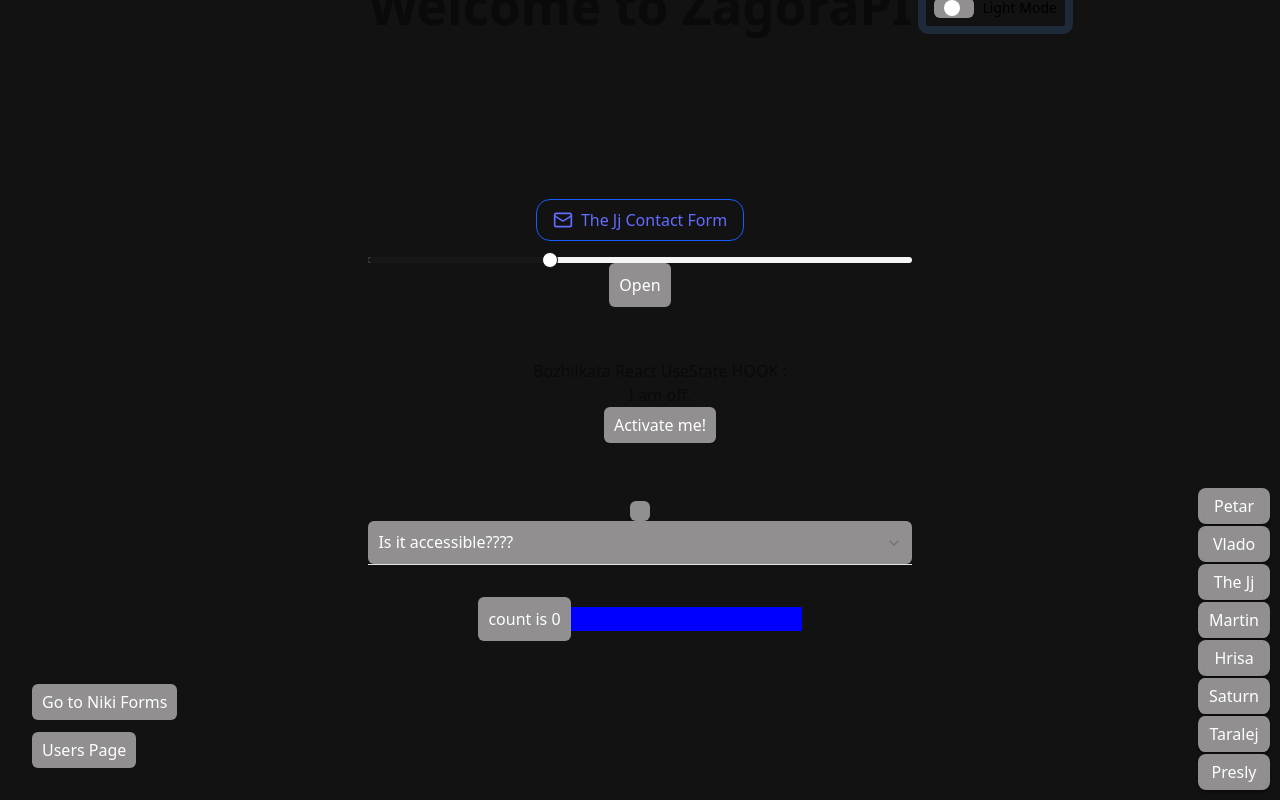
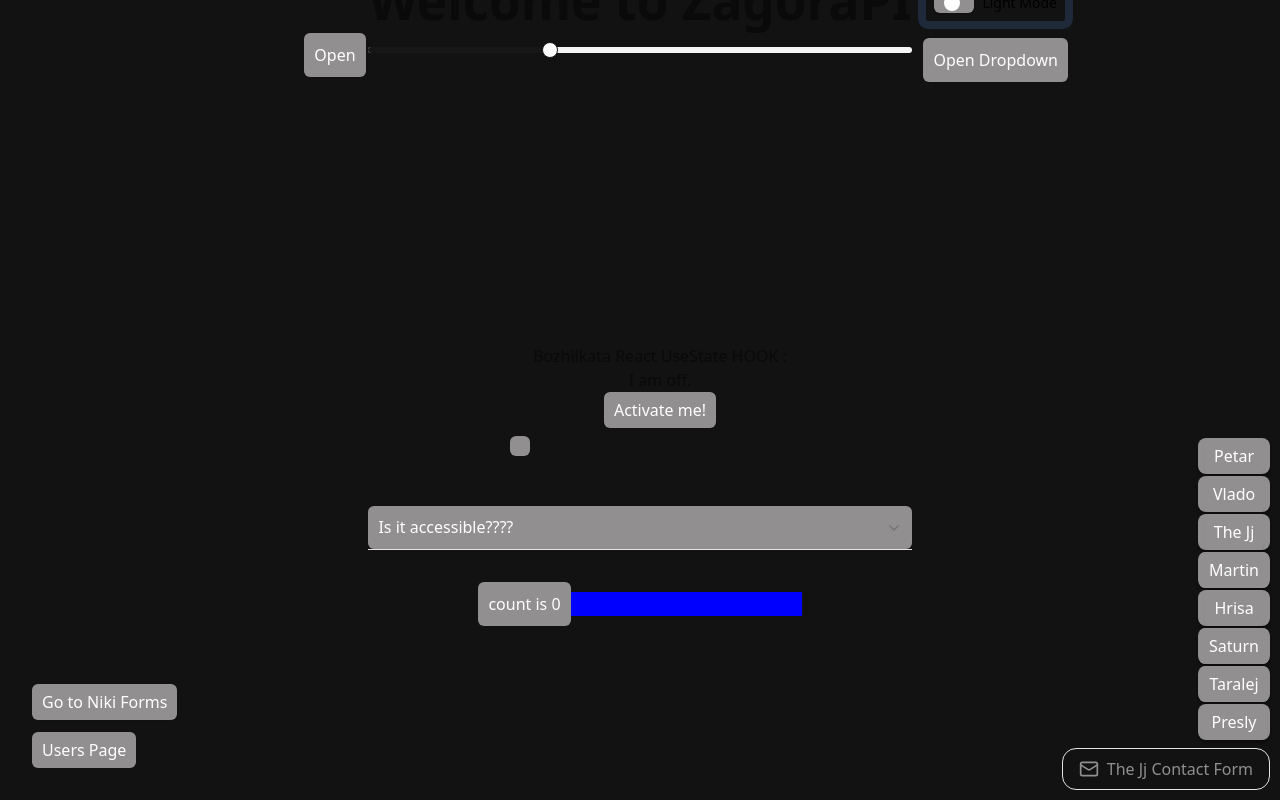
Before and after one commit to ZagoraPI/Tech-Titans, a React (Vite) app: page / in a window 1280 px wide. Shown: the top 800 px of the page. Built offline with nearby package versions, Linux system fonts and the light colour scheme.

Commit message:
Style: Changed the place of Popover,Slider,TheJJ Form,Dropdown to a more sutable one

```diff
--- a/src/App.tsx
+++ b/src/App.tsx
@@ -49,25 +49,35 @@ function App() {
         element={
           <>
 
-           <h1 style={{ position: "relative", top: "-150px" }}><b>Welcome to ZagoraPI</b></h1>
+           <h1 style={{ position: "relative", top: "-170px" }}><b>Welcome to ZagoraPI</b></h1>
 
-            <div className="p-4">
+            <div className="bottom-right-stack">
               <Link
                 to="contact-form-page"
-                className="inline-flex items-center gap-2 px-4 py-2 border border-blue-600 text-blue-600 font-medium rounded-xl hover:bg-blue-100 transition-all duration-200"
+                className="inline-flex items-center gap-2 px-4 py-2 border border-gray-150 font-medium rounded-xl transition-all duration-200 hover:bg-gray-200"
+                style={{ color: '#918f8f' }}
               >
                 <MailIcon className="w-5 h-5" />
                 The Jj Contact Form
               </Link>
             </div>
 
+          <div style={{ display: "flex", alignItems: "center", position: "relative", top: "-160px", left: "555px" }}>
+              <TheJj />
+            </div>
+
+            <div style={{display: "flex", alignItems: "center", position: "relative", top: "-195px" }}>
             <Martin />
+            </div>
+
+          <div style={{position:"relative", top: "-215px", left: "-305px"}}>
             <Popover>
               <PopoverTrigger>Open</PopoverTrigger>
               <PopoverContent>Place content for the popover here.</PopoverContent>
             </Popover>
+           </div>
 
-            <div style={{ display: "flex", alignItems: "center", position: "relative", top: "-325px", left: "550px" }}>
+            <div style={{ display: "flex", alignItems: "center", position: "relative", top: "-315px", left: "550px" }}>
               <ThemeSwitch />
             </div>
 
@@ -89,14 +99,18 @@ function App() {
                 {activated ? "Deactivate me!" : "Activate me!"}
               </Button>
             </div>
+            <div style={{ position: "relative", top: "-50px", left: "-120px" }}>
             <Checkbox />
+            </div>
 
+            <div >
             <Accordion type="single" collapsible>
               <AccordionItem value="item-1">
                 <AccordionTrigger>Is it accessible????</AccordionTrigger>
                 <AccordionContent>Maybe idk :3</AccordionContent>
               </AccordionItem>
             </Accordion>
+            </div>
 
             <div className="card">
               <button onClick={() => setCount(count + 1)}>
@@ -123,7 +137,8 @@ function App() {
               </Link>
             </div>
 
-            <div className="bottom-right-stack">
+            <div className="bottom-right-stack"
+            style={{ bottom: '60px',  }}>
                 {[PetarForm, VladoForm,TheJjForm, MartinForm, HrisaForm, SaturnForm, EgorkaForm, PreslyForm,].map((Form, idx) => (
               <div key={idx} className="form-button-wrapper">
                 <Form />
```
